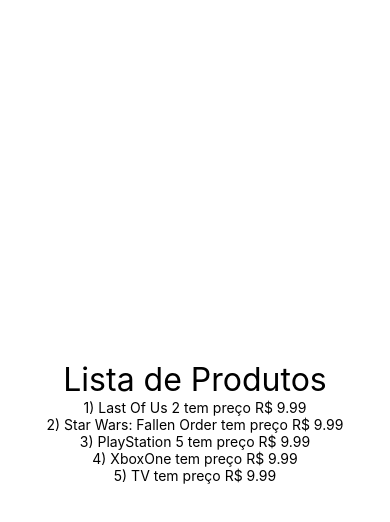
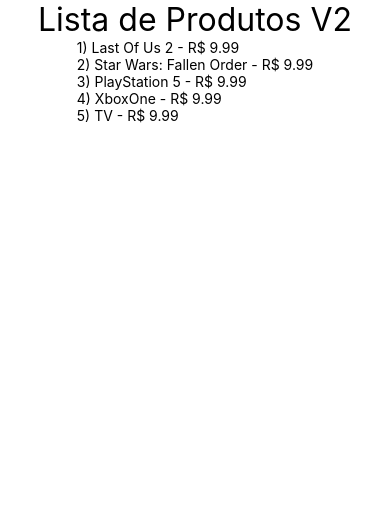
Before and after one commit to rudatorquato/Curso-React-Native-Cod3r, a React Native app in the folder Exercicios/: screen / in a window 390 px wide. Shown: the top 522 px of the page. Built offline with nearby package versions, Linux system fonts and the light colour scheme.

Commit message:
Renderizando Lista #02

```diff
--- a/Exercicios/src/App.js
+++ b/Exercicios/src/App.js
@@ -1,7 +1,8 @@
 import React from 'react'
 import {  StyleSheet, SafeAreaView } from 'react-native'
 
-import ListaProdutos from './components/produtos/ListaProdutos'
+import ListaProdutosV2 from './components/produtos/ListaProdutosV2'
+//import ListaProdutos from './components/produtos/ListaProdutos'
 //import UsuarioLogado from  './components/UsuarioLogado'
 //import Familia from './components/relacao/Familia'
 //import Membro from './components/relacao/MembroFamilia'
@@ -20,8 +21,10 @@
 
 export default () => (
     <SafeAreaView style={style.App}>
+
+        <ListaProdutosV2 />
+        {/*
         <ListaProdutos />
-        {/*
         <UsuarioLogado usuario={{ nome: 'Torquato', email: 'teste@teste.com' }} />
         <UsuarioLogado usuario={{ nome: 'Ana' }} />
         <UsuarioLogado usuario={{ email: 'carlos@empresa.com' }} />
--- /dev/null
+++ b/Exercicios/src/components/produtos/ListaProdutosV2.js
@@ -0,0 +1,24 @@
+import React from 'react'
+import { Text, FlatList } from 'react-native'
+import Estilo from '../Estilo'
+
+import produtos from './produtos'
+
+export default props => {
+    const produtoRender = ({ item: p }) => {
+        return <Text>{p.id}) {p.nome} - R$ {p.preco}</Text>
+    }
+
+    return (
+        <>
+            <Text style={Estilo.txtG}>
+                Lista de Produtos V2
+            </Text>
+            <FlatList
+                data={produtos}
+                keyExtractor={i => `${i.id}`}
+                renderItem={produtoRender}
+            />
+        </>
+    )
+}
```
